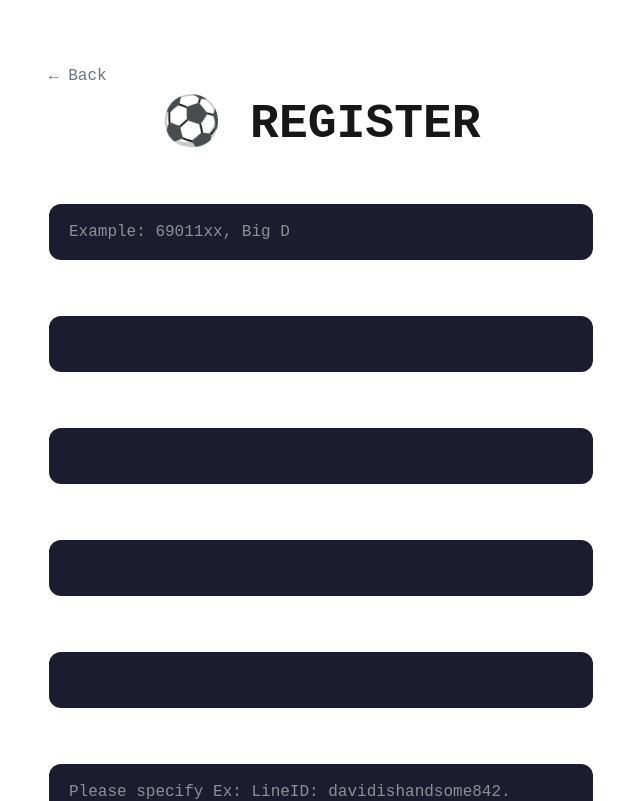
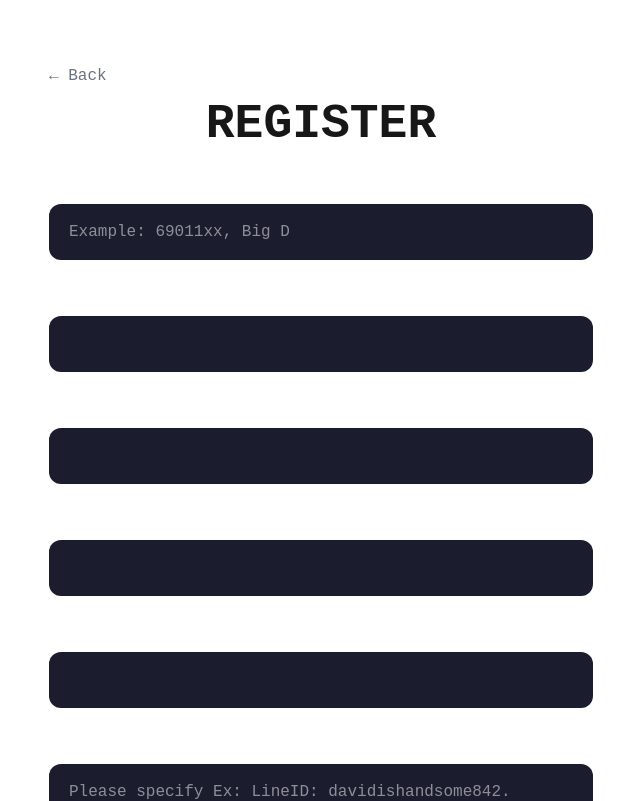
Before and after one commit to Davidsenec/first-drink-se18-frontend, a Next.js app: page /register in a window 1280 px wide. Shown: the top 801 px of the page, without its empty margins (319-959 px from the left). Built offline with nearby package versions, Linux system fonts and the light colour scheme.

Commit message:
feat: removed football emoji from register header

```diff
--- a/src/app/register/page.tsx
+++ b/src/app/register/page.tsx
@@ -94,7 +94,7 @@ export default function RegisterPage() {
         <main className="flex justify-center px-6 py-12">
         <div className="w-full max-w-xl p-4 animate-card">
             <Link href="../"><button className="mb-3 text-gray-500 hover:text-white ">&#8592; Back</button></Link>
-            <h1 className="mb-6 text-5xl font-bold text-center animate-header">⚽ REGISTER</h1>
+            <h1 className="mb-6 text-5xl font-bold text-center animate-header">REGISTER</h1>
 
             <div className="flex flex-col gap-6">
                 <TextInput
```
